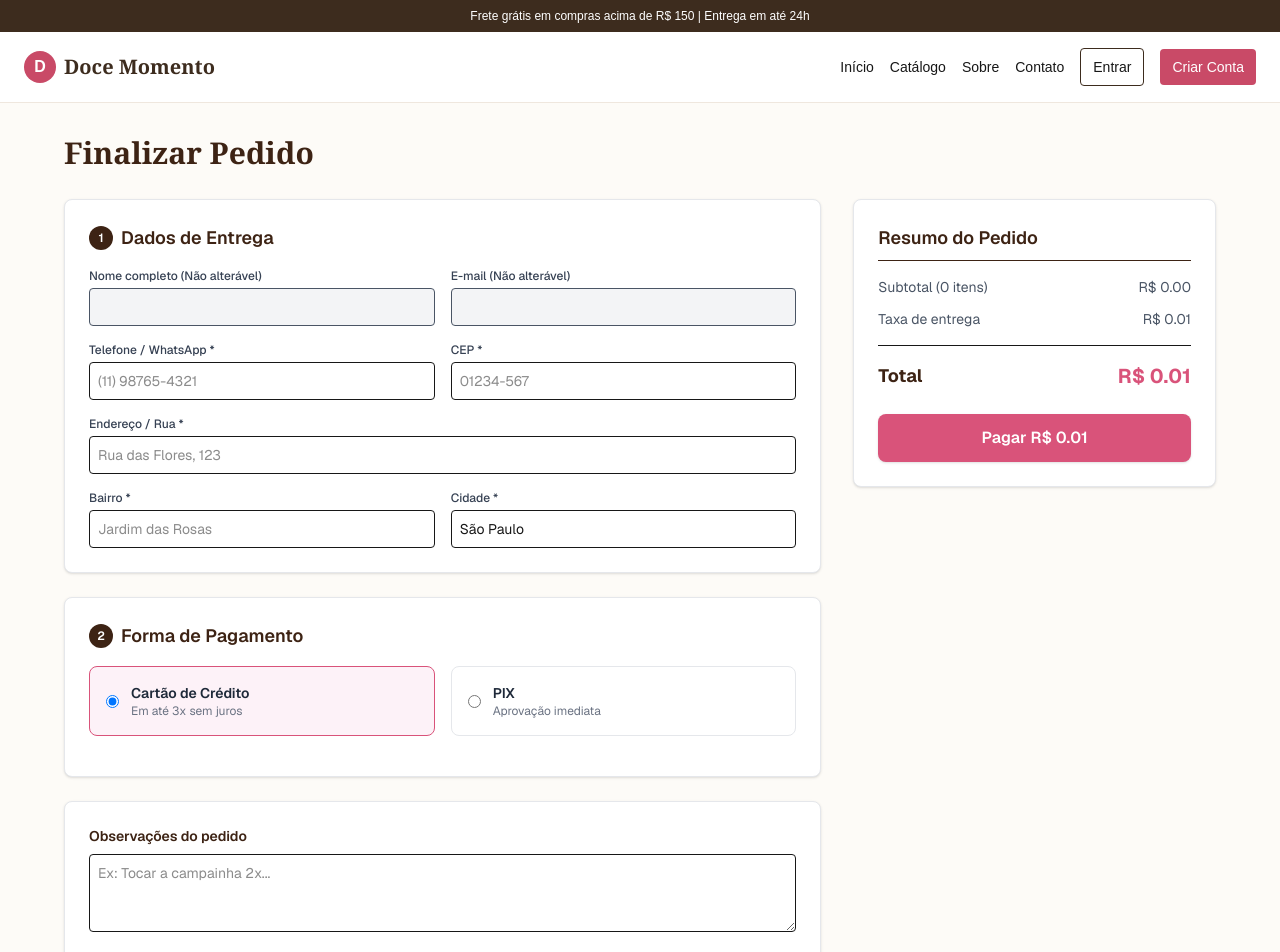
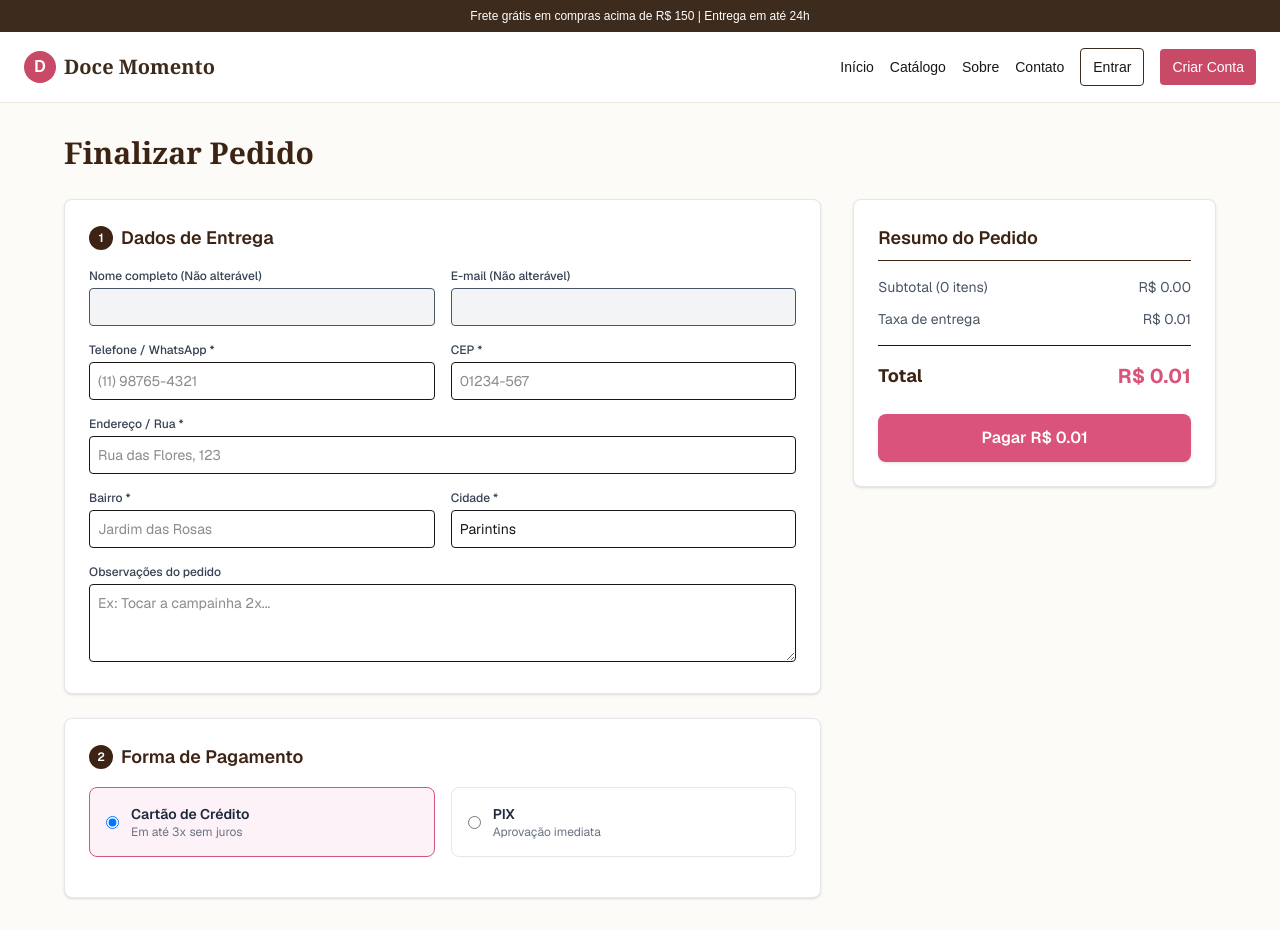
Before and after one commit to sanna-damasceno/doce-momento, a Next.js app: page /checkout in a window 1280 px wide. Shown: the top 952 px of the page. After the commit the page ends 930 px from the top, so only its background shows below. Built offline with nearby package versions, Linux system fonts and the light colour scheme; no server answers.

Commit message:
Ajustes formulario de pedido

```diff
--- a/src/app/catalogo/[slug]/page.tsx
+++ b/src/app/catalogo/[slug]/page.tsx
@@ -35,21 +35,6 @@ export default async function DetalheProdutoPage({ params }: PageProps) {
 
   return (
     <div className="min-h-screen bg-[#FDFBF7] flex flex-col justify-between font-sans text-[#3D2C1E]">
-      {/* Cabeçalho */}
-      <header className="border-b border-[#EFE7DE] bg-white py-4 px-6">
-        <div className="max-w-6xl mx-auto flex justify-between items-center">
-          <div className="flex items-center gap-2">
-            <div className="bg-[#D9537A] text-white font-bold w-8 h-8 rounded-full flex items-center justify-center font-serif text-lg">D</div>
-            <span className="font-serif text-xl font-bold text-[#3D2314]">Doce Momento</span>
-          </div>
-          <div className="flex items-center gap-4">
-            <Link href="/carrinho" className="text-xs font-semibold bg-[#FCE8ED] text-[#D9537A] px-3 py-1.5 rounded-full hover:bg-[#f8d7df]">
-              🛒 Ver Carrinho
-            </Link>
-            <Link href="/catalogo" className="text-xs text-gray-500 hover:text-black">← Voltar ao Catálogo</Link>
-          </div>
-        </div>
-      </header>
 
       {/* Conteúdo do Produto */}
       <main className="max-w-6xl mx-auto px-4 py-10 w-full flex-grow">
--- a/src/app/checkout/page.tsx
+++ b/src/app/checkout/page.tsx
@@ -29,8 +29,8 @@ export default function CheckoutPage() {
     shipping_address: '',
     delivery_date: '2026-10-12',
     neighborhood: '',
-    city: 'São Paulo',
-    state: 'SP',
+    city: 'Parintins',
+    state: 'AM',
     zip_code: '',
     notes: '',
     payment_type: 'credit_card',
@@ -215,6 +215,11 @@ export default function CheckoutPage() {
                   <input type="text" name="city" required value={formData.city} onChange={handleChange} className="w-full p-2 border rounded text-sm" />
                 </div>
               </div>
+              {/* Observações */}
+              <div className='mt-4'>
+                <label className="block text-xs font-medium text-gray-700 mb-1">Observações do pedido</label>
+                <textarea name="notes" value={formData.notes} onChange={handleChange} rows={3} className="w-full p-2 border rounded text-sm" placeholder="Ex: Tocar a campainha 2x..." maxLength={200} />
+              </div>
             </div>
 
             {/* Bloco 2: Forma de Pagamento */}
@@ -241,12 +246,6 @@ export default function CheckoutPage() {
                   </div>
                 </label>
               </div>
-            </div>
-
-            {/* Observações */}
-            <div className="bg-white p-6 rounded-lg shadow-sm border border-gray-200">
-              <label className="block text-sm font-semibold text-[#3D2314] mb-2">Observações do pedido</label>
-              <textarea name="notes" value={formData.notes} onChange={handleChange} rows={3} className="w-full p-2 border rounded text-sm" placeholder="Ex: Tocar a campainha 2x..." maxLength={200} />
             </div>
 
           </div>
--- a/src/app/pedidos/page.tsx
+++ b/src/app/pedidos/page.tsx
@@ -114,10 +114,7 @@ export default function MeusPedidosPage() {
     <div className="min-h-screen bg-[#FDFBF7] py-8 px-4 font-sans relative">
       <div className="max-w-4xl mx-auto">
         <div className="flex justify-between items-center mb-6">
-          <h1 className="text-3xl font-serif text-[#3D2314]">Meus Pedidos</h1>
-          <Link href="/catalogo" className="text-xs text-[#D9537A] font-semibold hover:underline">
-            ← Continuar a Comprar
-          </Link>
+          <h1 className="text-3xl font-serif font-bold text-[#3D2314] mb-1">Meus Pedidos</h1>
         </div>
 
         {error && (
```
